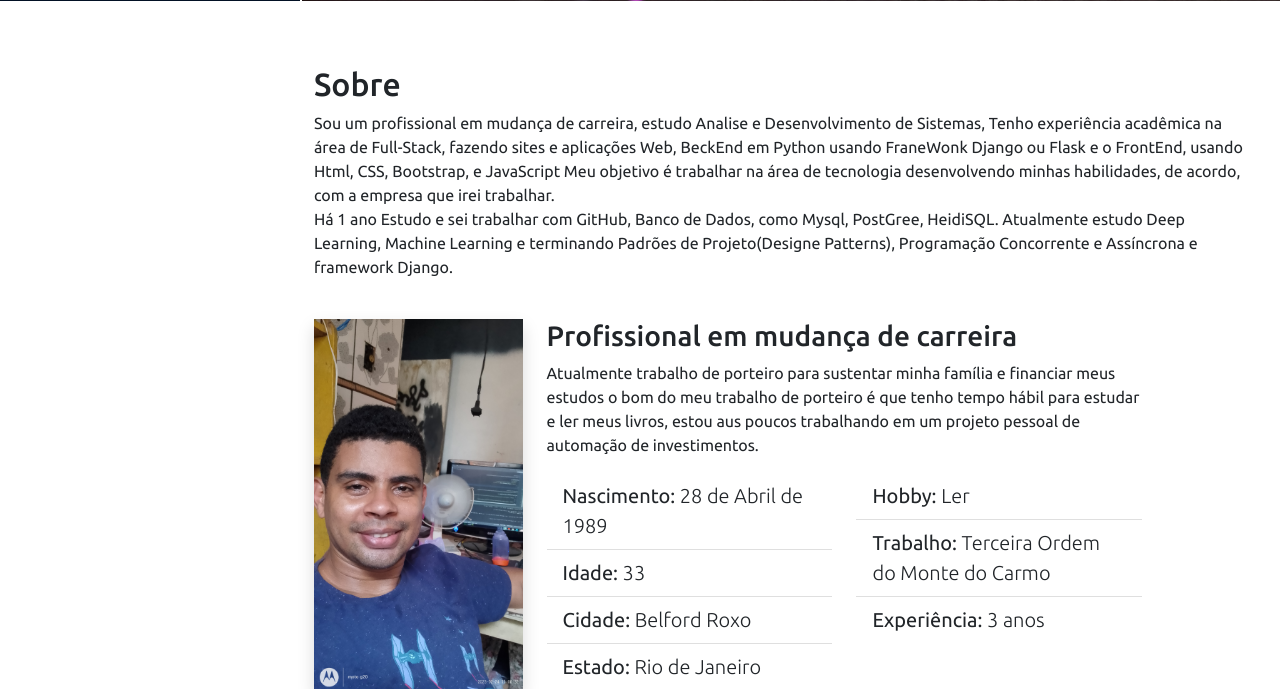
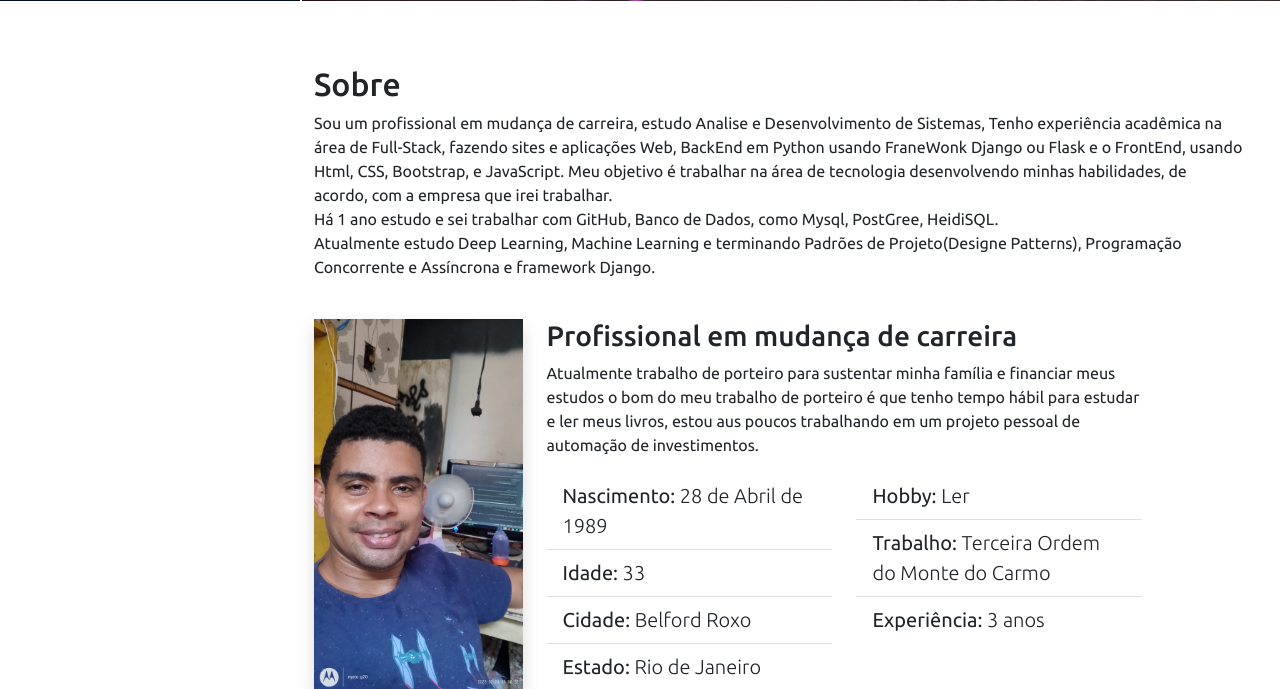
Before and after one commit to heitorcaetano1/Portifolio-responsivo, a Flask app: page / in a window 1280 px wide. Shown: the part 799-1488 px from the top of the page. Run offline with Flask 2, Linux system fonts and the light colour scheme; some libraries are stand-ins or nearby versions.

Commit message:
Update index.html

```diff
--- a/templates/index.html
+++ b/templates/index.html
@@ -96,14 +96,10 @@
                         <div class="col-md-12" data-anime="down">
                             <h2 class="pt-3">Sobre</h2>
                             <p>
-                                Sou um profissional em mudança de carreira, estudo Analise e Desenvolvimento de Sistemas,
-                                Tenho experiência acadêmica na área de Full-Stack, fazendo sites e aplicações Web, BeckEnd em Python
-                                usando FraneWonk Django ou Flask e o FrontEnd, usando Html, CSS, Bootstrap, e JavaScript
-                                Meu objetivo é trabalhar na área de tecnologia desenvolvendo minhas habilidades, de acordo,
-                                com a empresa que irei trabalhar.<br>
-                                        Há 1 ano Estudo e sei trabalhar com  GitHub, Banco de Dados, como Mysql, PostGree, HeidiSQL.
-                                Atualmente estudo Deep Learning, Machine Learning e terminando Padrões de Projeto(Designe Patterns),
-                                Programação Concorrente e Assíncrona e framework Django.
+                               Sou um profissional em mudança de carreira, estudo Analise e Desenvolvimento de Sistemas, Tenho experiência acadêmica na área de Full-Stack, fazendo sites e aplicações Web, BackEnd em Python usando FraneWonk Django ou Flask e o FrontEnd, usando Html, CSS, Bootstrap, e JavaScript.
+                                Meu objetivo é trabalhar na área de tecnologia desenvolvendo minhas habilidades, de acordo, com a empresa que irei trabalhar.<br>
+                                Há 1 ano estudo e sei trabalhar com GitHub, Banco de Dados, como Mysql, PostGree, HeidiSQL.<br>
+                                Atualmente estudo Deep Learning, Machine Learning e terminando Padrões de Projeto(Designe Patterns), Programação Concorrente e Assíncrona e framework Django.
                             </p>
                         </div>
                         <!--Final Texto Sobre-->
@@ -352,7 +348,7 @@
                                 <h4>Porteiro</h4>
                                 <h5>2019/atual</h5>
                                 <p><em>3º Ordem do Monte do Carmo</em></p>
-                                <p>Trabalho atualmente como porteiro, mas dentro, da mesa empresa já tive
+                                <p>Trabalho atualmente como porteiro, mas dentro, da mesma empresa já tive
                                 a oportunidade de trabalhar como vigia e auxiliar de serviços gerais</p>
                             </div>
                             <div class="cv-item">
@@ -367,7 +363,7 @@
                                 <h5>2014/ 2015</h5>
                                 <p><em>Jaboque Serviços Navais </em></p>
                                 <p>Comecei ajudante de produção e consegui a chegar a
-                                Meio Oficial observando e aprendendo muio com os profissionais
+                                Meio Oficial observando e aprendendo muito com os profissionais
                                 da área.</p>
                             </div>
                         </div>
```
